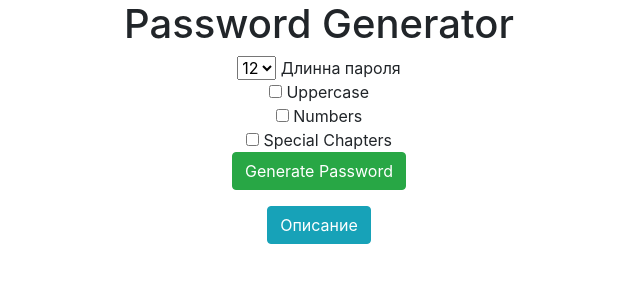
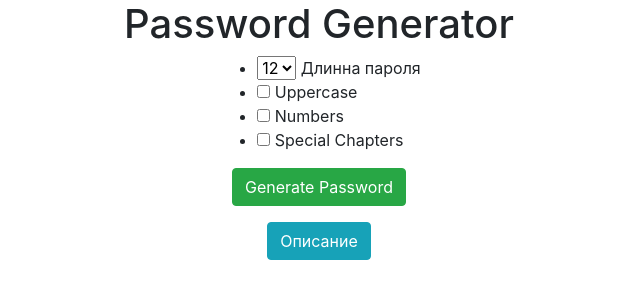
Before and after one commit to kleniks/password-generator, a Django app: page / in a window 1280 px wide. Shown: the top 300 px of the page, without its empty margins (321-961 px from the left). Run offline with Django 4.2, Linux system fonts and the light colour scheme.

Commit message:
Add align list

```diff
--- /dev/null
+++ b/generator/static/generator/custom.css
@@ -0,0 +1,11 @@
+.cont{
+    width: 100%;
+    text-align:  center;
+    }
+.center{
+    display: inline-block
+    }
+li{
+
+    text-align: left;
+}
--- a/generator/templates/generator/home.html
+++ b/generator/templates/generator/home.html
@@ -1,8 +1,13 @@
+{% load static %}
 <link rel="stylesheet" href="https://cdn.jsdelivr.net/npm/bootstrap@4.6.1/dist/css/bootstrap.min.css" integrity="sha384-zCbKRCUGaJDkqS1kPbPd7TveP5iyJE0EjAuZQTgFLD2ylzuqKfdKlfG/eSrtxUkn" crossorigin="anonymous">
+<link rel=" stylesheet" href="{% static "generator/custom.css" %}">
 <div class="container text-center">
 <h1>Password Generator</h1>
 
 <form action="{% url 'password' %}">
+    <div class="cont">
+        <ul class="center">
+        <li>
         <select name = "length">
             <option value="6">6</option>
             <option value="7">7</option>
@@ -15,15 +20,20 @@
             <option value="14">14</option>
 
         </select> Длинна пароля
+        </li>
+        <li>
+            <input type="checkbox" name="uppercase"> Uppercase
+        </li>
+        <li>
+            <input type="checkbox" name="numbers"> Numbers
+        </li>
+        <li>
+            <input type="checkbox" name="special_chapters"> Special Chapters
+        </li>
+    </ul>
     <br>
-    <input type="checkbox" name="uppercase"> Uppercase
-    <br>
-    <input type="checkbox" name="numbers"> Numbers
-    <br>
-    <input type="checkbox" name="special_chapters"> Special Chapters
-    <br>
-
         <input type="submit" class="btn btn-success" value="Generate Password" >
+    </div>
 </form>
 
 <a href="{% url 'description' %} " class="btn btn-info">Описание</a>
```
Lines whose indentation alone changed are shown as unchanged.
